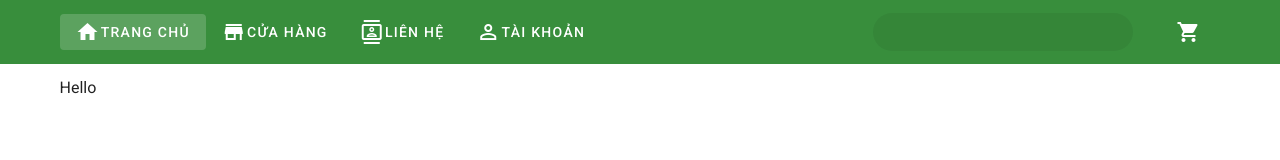
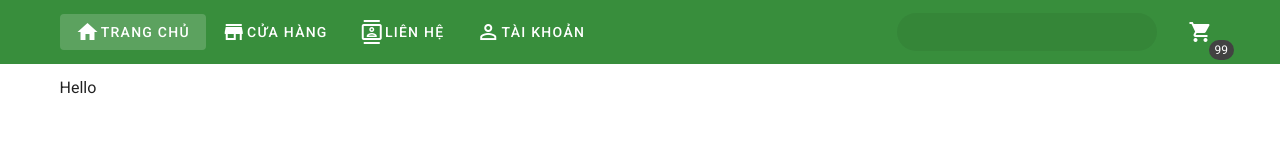
Before and after one commit to haivu2001/banrau-front, a Nuxt app: page / in a window 1280 px wide. Shown: the top 160 px of the page. Built offline with nearby package versions, Linux system fonts and the light colour scheme.

Commit message:
badge display num of items in cart

```diff
--- a/layouts/default.vue
+++ b/layouts/default.vue
@@ -16,13 +16,14 @@
             solo-inverted
           ></v-text-field>
         </v-responsive>
-        <v-btn dark text to="/cart">
-          <v-icon>
-            mdi-cart
-          </v-icon>
-        </v-btn>
+        <v-badge :content="numItemsInCart" bottom color="secondary" overlap>
+          <v-btn dark fab small text to="/cart">
+            <v-icon>
+              mdi-cart
+            </v-icon>
+          </v-btn>
+        </v-badge>
       </v-container>
-
     </v-app-bar>
     <v-main>
       <Nuxt></Nuxt>
@@ -38,7 +39,10 @@ export default {
       {name: 'Cửa Hàng', target: '/shop', icon: 'mdi-store'},
       {name: 'Liên Hệ', target: '/contact', icon: 'mdi-contacts-outline'},
       {name: 'Tài Khoản', target: '/account', icon: 'mdi-account-outline'},
-    ]
-  })
+    ],
+  }),
+  computed: {
+    numItemsInCart: () => 99,
+  },
 }
 </script>
```
